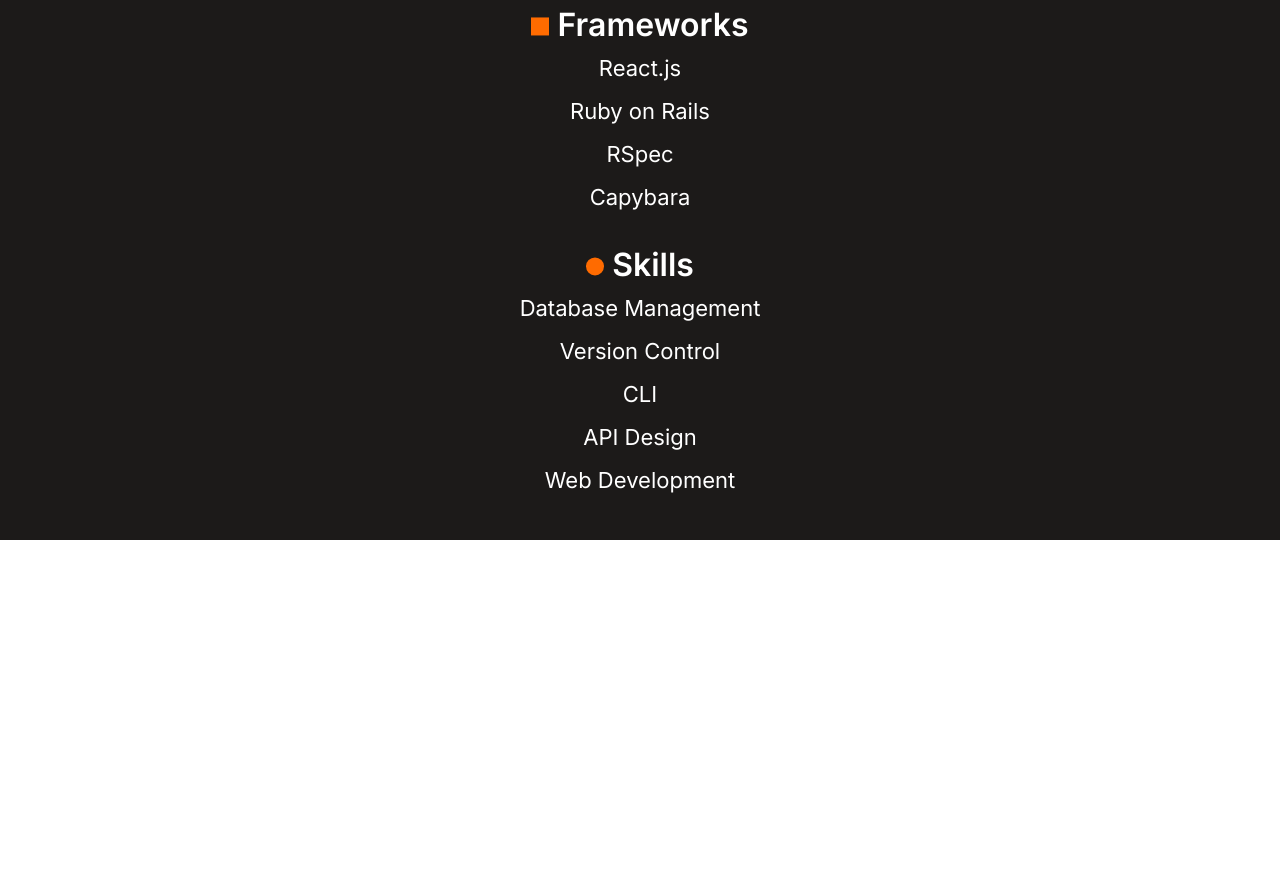
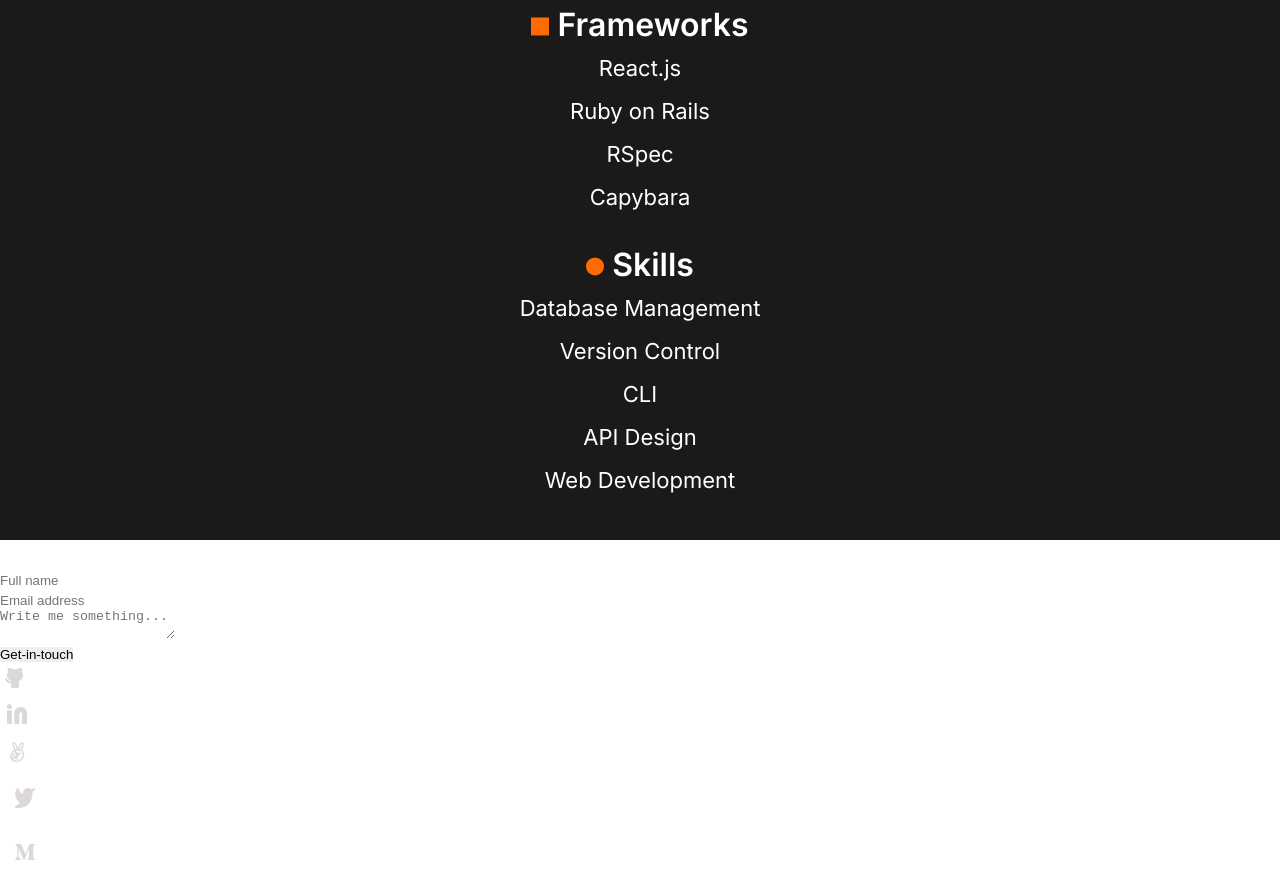
Before and after one commit to kit0-0/Mobile-Portfolio, a website: page index.html in a window 1280 px wide. Shown: the part 5070-5951 px from the top of the page. Before the commit the page ends 5610 px from the top, so only its background shows below. Drawn offline with Linux system fonts and the light colour scheme.

Commit message:
Add html file

```diff
--- a/index.html
+++ b/index.html
@@ -32,7 +32,7 @@
     </nav>
 
   </header>
-  <!--nav End-->
+
   <!-- ----Home---------- -->
   <section class="home" id="home">
     <div class="home-page">
@@ -54,19 +54,19 @@
     <!-- social media icons-->
     <ul class="icons-container">
       <li>
-        <a href="#main"><img src="./images/git.svg" class="social-media-icon" /></a>
+        <a href="#main"><img src="./images/git.svg" alt="Linkedin-icon" class="social-media-icon" /></a>
       </li>
       <li>
-        <a href="#main"><img src="./images/linkdin.svg" class="social-media-icon" /></a>
+        <a href="#main"><img src="./images/linkdin.svg" alt="linkdin-icon" class="social-media-icon" /></a>
       </li>
       <li>
-        <a href="#main"><img src="./images/angellist.svg" class="social-media-icon" /></a>
+        <a href="#main"><img src="./images/angellist.svg" alt="Angelist-icon" class="social-media-icon" /></a>
       </li>
       <li>
-        <a href="#main"><img src="./images/twitter.svg" class="social-media-icon " /></a>
+        <a href="#main"><img src="./images/twitter.svg" alt="Twitter-icon" class="social-media-icon " /></a>
       </li>
       <li>
-        <a href="#main"><img src="./images/medium.svg" class="social-media-icon" /></a>
+        <a href="#main"><img src="./images/medium.svg" alt="Medium-icon" class="social-media-icon" /></a>
       </li>
     </ul>
 
@@ -299,6 +299,40 @@
       </ul>
     </div>
   </section>
+
+<!-- contact and form section -->
+  <section class="contact-section" id="contact-section">
+    <h2>I'm always interested in hearing about new projects, so if you'd like to chat please get in touch.</h2>
+    <form class="contact-form" action="https://formspree.io/f/xwkjrkqw" method="post" id="form-element" onsubmit="return validateForm()">
+      <ul>
+        <li>
+          <label for="full-name"></label>
+          <input id="full-name" type="text"  name="name" placeholder="Full name" maxlength="30" required/>
+        </li>
+        <li>
+          <label for="email"></label>
+          <input id="email" type="email" name="email" placeholder="Email address"  required/>
+        </li>
+        <div id="error-message"></div>
+        <li>
+          <textarea id="msg" name="user_message" maxlength="500" placeholder="Write me something..." required></textarea>
+        </li>
+        <li>
+          <label for="submit"></label>
+		      <button id="submit" type="submit" class="submit-btn btn"> Get-in-touch</button>
+        </li>
+        </ul>
+    </form>
+    <footer>
+      <ul class="contact-media .icons-container">
+        <li><a href="#"><img class="social-media-icon" src="./images/git.svg" alt="github icon"></a></li>
+        <li><a href="#"><img class="social-media-icon" src="./images/linkdin.svg" alt="linkedin icon"></a></li>
+        <li><a href="#"><img class="social-media-icon" src="./images/angellist.svg" alt="angelist icon"></a></li>
+        <li><a href="#"><img class="social-media-icon" src="./images/twitter.svg" alt="twitter icon"></a></li>
+        <li><a href="#"><img class="social-media-icon" src="./images/medium.svg" alt="medium icon"></a></li>
+      </ul>
+    </footer>
+  </section>
 </body>
 
 </html>
```
